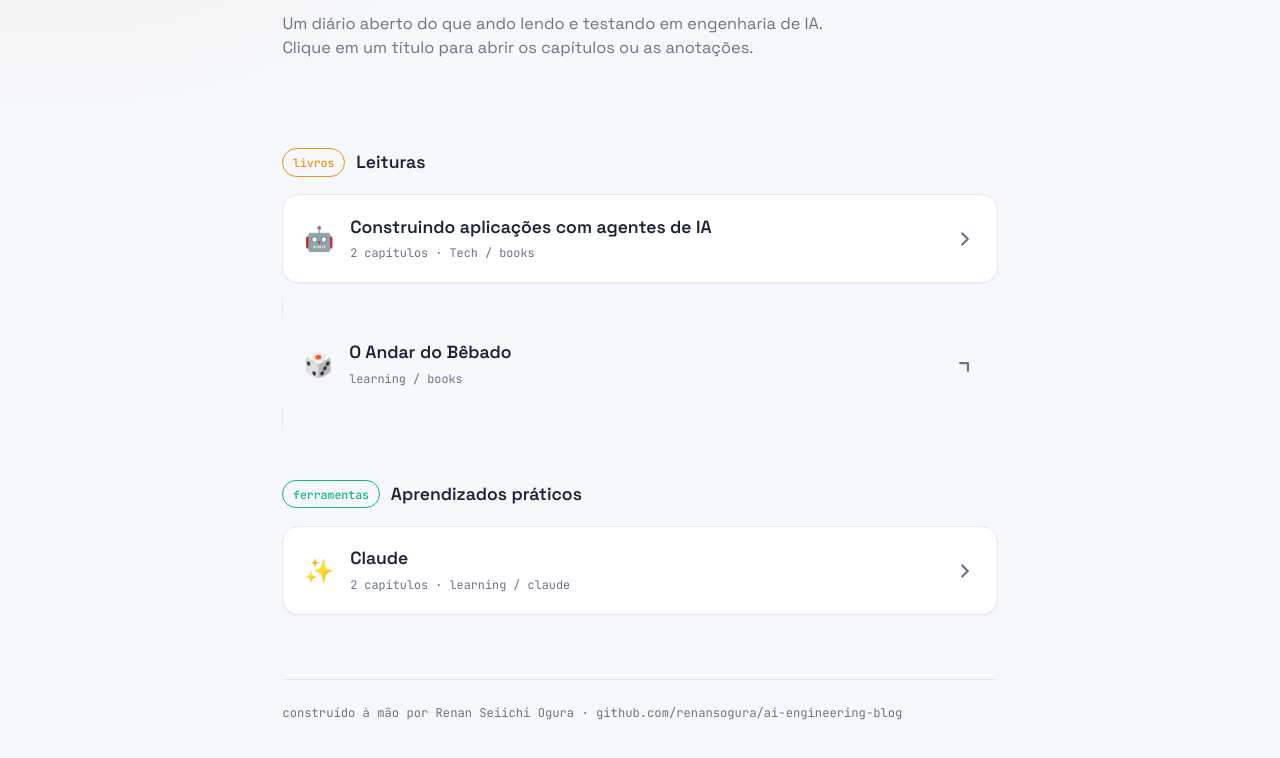
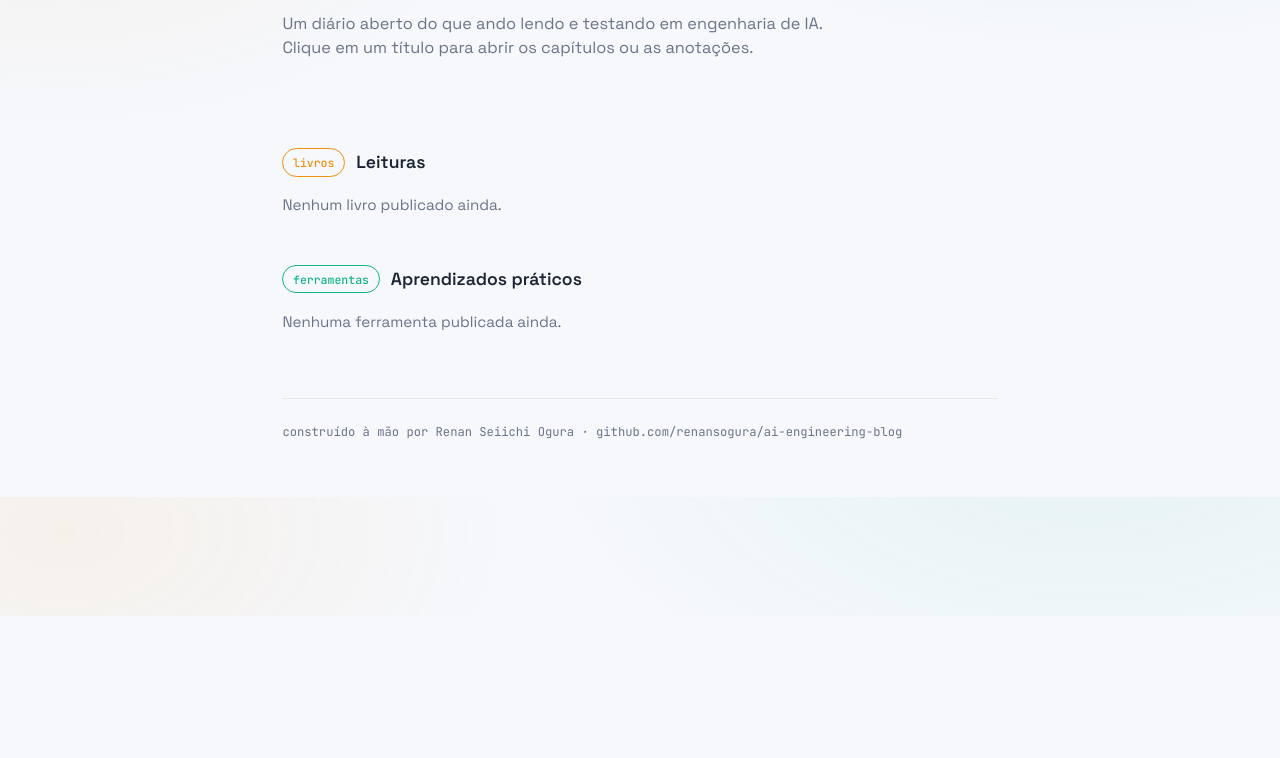
Before and after one commit to renansogura/ai-engineering-blog, a plain HTML site: page index.html in a window 1280 px wide. Shown: the part 184-942 px from the top of the page. After the commit the page ends 800 px from the top, so only its background shows below. Drawn offline with Linux system fonts and the light colour scheme.

Commit message:
Refactor JavaScript functions and improve error handling
Refactor JavaScript functions for better readability and organization. Added error handling for fetching manifest.json and improved rendering of empty states.

```diff
--- a/index.html
+++ b/index.html
@@ -197,71 +197,89 @@
 </div>
 
 <script>
-  const enc = seg => seg.map(encodeURIComponent).join('/');
-  const toHtml = seg => { const s=[...seg]; s[s.length-1]=s[s.length-1].replace(/\.md$/,'.html'); return enc(s); };
+  // Converte um caminho relativo (ex: "learning/claude/agents.md") em URL segura,
+  // trocando a extensão .md por .html (o Jekyll do GitHub Pages faz essa conversão).
+  function toHtml(pathStr){
+    const segs = pathStr.split('/');
+    segs[segs.length - 1] = segs[segs.length - 1].replace(/\.md$/, '.html');
+    return segs.map(encodeURIComponent).join('/');
+  }
 
   const caret = `<svg class="caret" viewBox="0 0 24 24" fill="none" stroke="currentColor" stroke-width="2.5" stroke-linecap="round" stroke-linejoin="round"><path d="M9 6l6 6-6 6"/></svg>`;
 
-  const books = [
-    {
-      emoji:'🤖',
-      name:'Construindo aplicações com agentes de IA',
-      base:['Tech','books','Construindo aplicações com agentes de IA'],
-      chapters:[
-        { n:'01', title:'Introdução aos agentes', file:'01-Introdução-aos-agentes.md' },
-        { n:'02', title:'Projetando sistemas de agentes', file:'02-Projetando-sistemas-de-agentes.md' },
-      ]
-    },
-    {
-      emoji:'🎲',
-      name:'O Andar do Bêbado',
-      base:['learning','books'],
-      solo:{ file:'Andar do bêbado.md' }
+  // Agrupa os itens do manifest.json por "book" (nome do livro/ferramenta)
+  function groupByBook(items){
+    const map = new Map();
+    for(const it of items){
+      if(!map.has(it.book)){
+        map.set(it.book, { name: it.book, emoji: it.emoji, category: it.category, chapters: [] });
+      }
+      map.get(it.book).chapters.push(it);
     }
-  ];
+    return [...map.values()];
+  }
 
-  const tools = [
-    {
-      emoji:'✨',
-      name:'Claude',
-      base:['learning','claude'],
-      chapters:[
-        { n:'#', title:'Agents — construindo agentes', file:'agents.md' },
-        { n:'#', title:'Skills — criando skills', file:'skills.md' },
-      ]
-    }
-  ];
-
-  function cardHTML(item){
-    if(item.solo){
-      const href = toHtml([...item.base, item.solo.file]);
+  function cardHTML(group){
+    // Um único item = card "solo" (link direto, sem expandir)
+    if(group.chapters.length === 1){
+      const href = toHtml(group.chapters[0].path);
       return `<a class="card solo" href="${href}">
         <div class="card-head">
-          <span class="emoji">${item.emoji}</span>
-          <span class="card-title"><span class="name">${item.name}</span>
-            <span class="meta">${item.base.join(' / ')}</span></span>
+          <span class="emoji">${group.emoji}</span>
+          <span class="card-title"><span class="name">${group.name}</span></span>
           ${caret}
         </div></a>`;
     }
-    const chapters = item.chapters.map(c=>{
-      const href = toHtml([...item.base, c.file]);
+    // Vários itens = card que expande em capítulos
+    const chapters = group.chapters.map((c, i) => {
+      const href = toHtml(c.path);
+      const n = String(i + 1).padStart(2, '0');
       return `<a class="chapter" href="${href}">
-        <span class="num">${c.n}</span><span>${c.title}</span><span class="arw">abrir →</span>
+        <span class="num">${n}</span><span>${c.title}</span><span class="arw">abrir →</span>
       </a>`;
     }).join('');
     return `<div class="card">
       <div class="card-head" onclick="this.parentElement.classList.toggle('open')">
-        <span class="emoji">${item.emoji}</span>
-        <span class="card-title"><span class="name">${item.name}</span>
-          <span class="meta">${item.chapters.length} ${item.chapters.length>1?'capítulos':'capítulo'} · ${item.base.slice(0,2).join(' / ')}</span></span>
+        <span class="emoji">${group.emoji}</span>
+        <span class="card-title"><span class="name">${group.name}</span>
+          <span class="meta">${group.chapters.length} capítulos</span></span>
         ${caret}
       </div>
       <div class="panel"><div class="panel-inner"><div class="chapters">${chapters}</div></div></div>
     </div>`;
   }
 
-  document.getElementById('books-list').innerHTML = books.map(cardHTML).join('');
-  document.getElementById('tools-list').innerHTML = tools.map(cardHTML).join('');
+  function renderEmpty(containerId, mensagem){
+    document.getElementById(containerId).innerHTML =
+      `<p style="color:var(--dim); font-size:.95rem;">${mensagem}</p>`;
+  }
+
+  async function init(){
+    let items = [];
+    try{
+      const res = await fetch('manifest.json', { cache: 'no-store' });
+      if(!res.ok) throw new Error('manifest.json não encontrado');
+      items = await res.json();
+    }catch(err){
+      console.error(err);
+      renderEmpty('books-list', 'Ainda não há conteúdo publicado.');
+      renderEmpty('tools-list', 'Ainda não há conteúdo publicado.');
+      return;
+    }
+
+    const books = groupByBook(items.filter(i => i.category === 'livro'));
+    const tools = groupByBook(items.filter(i => i.category === 'ferramenta'));
+
+    document.getElementById('books-list').innerHTML = books.length
+      ? books.map(cardHTML).join('')
+      : '<p style="color:var(--dim); font-size:.95rem;">Nenhum livro publicado ainda.</p>';
+
+    document.getElementById('tools-list').innerHTML = tools.length
+      ? tools.map(cardHTML).join('')
+      : '<p style="color:var(--dim); font-size:.95rem;">Nenhuma ferramenta publicada ainda.</p>';
+  }
+
+  init();
 </script>
 
 </body>
```
